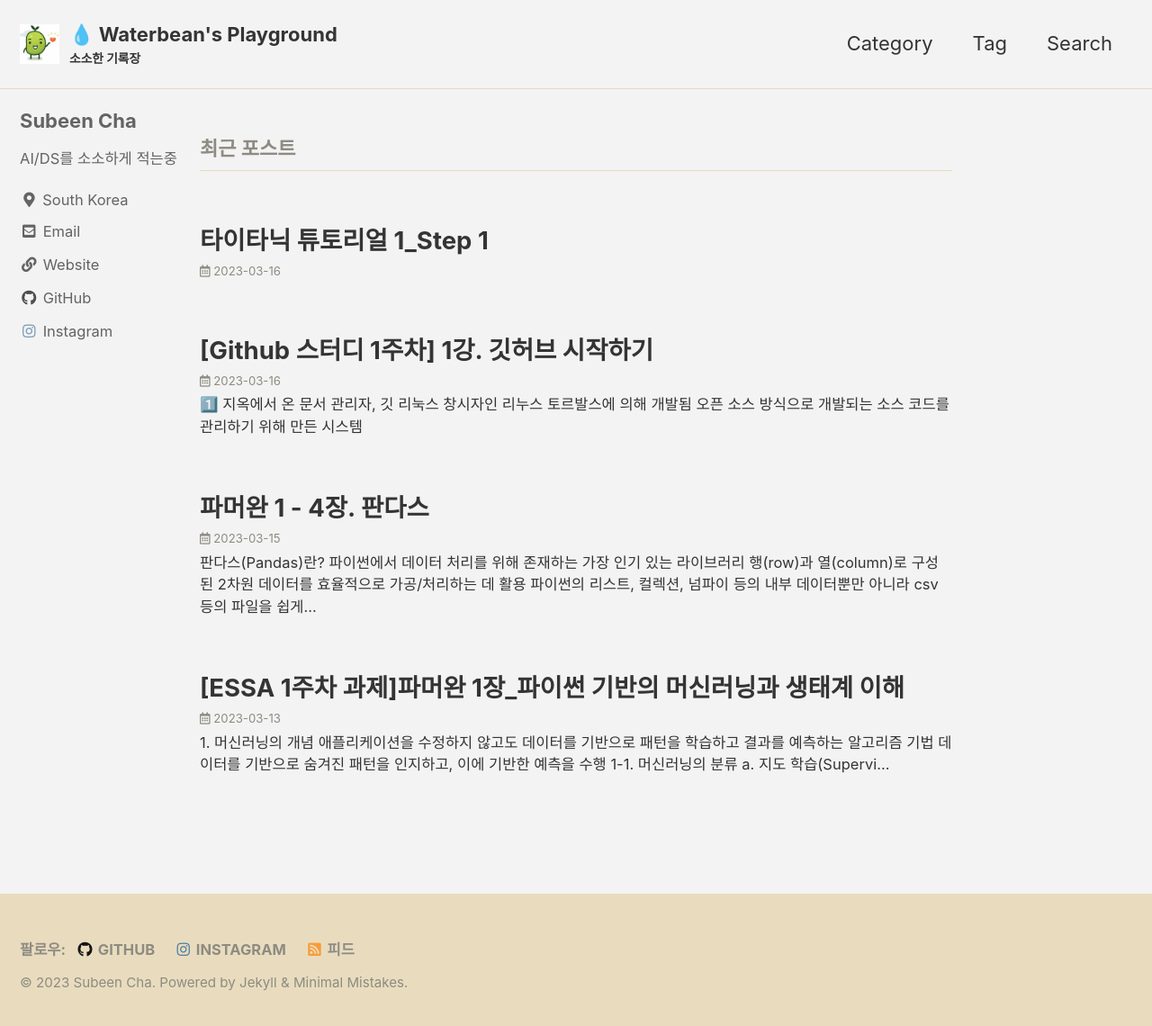
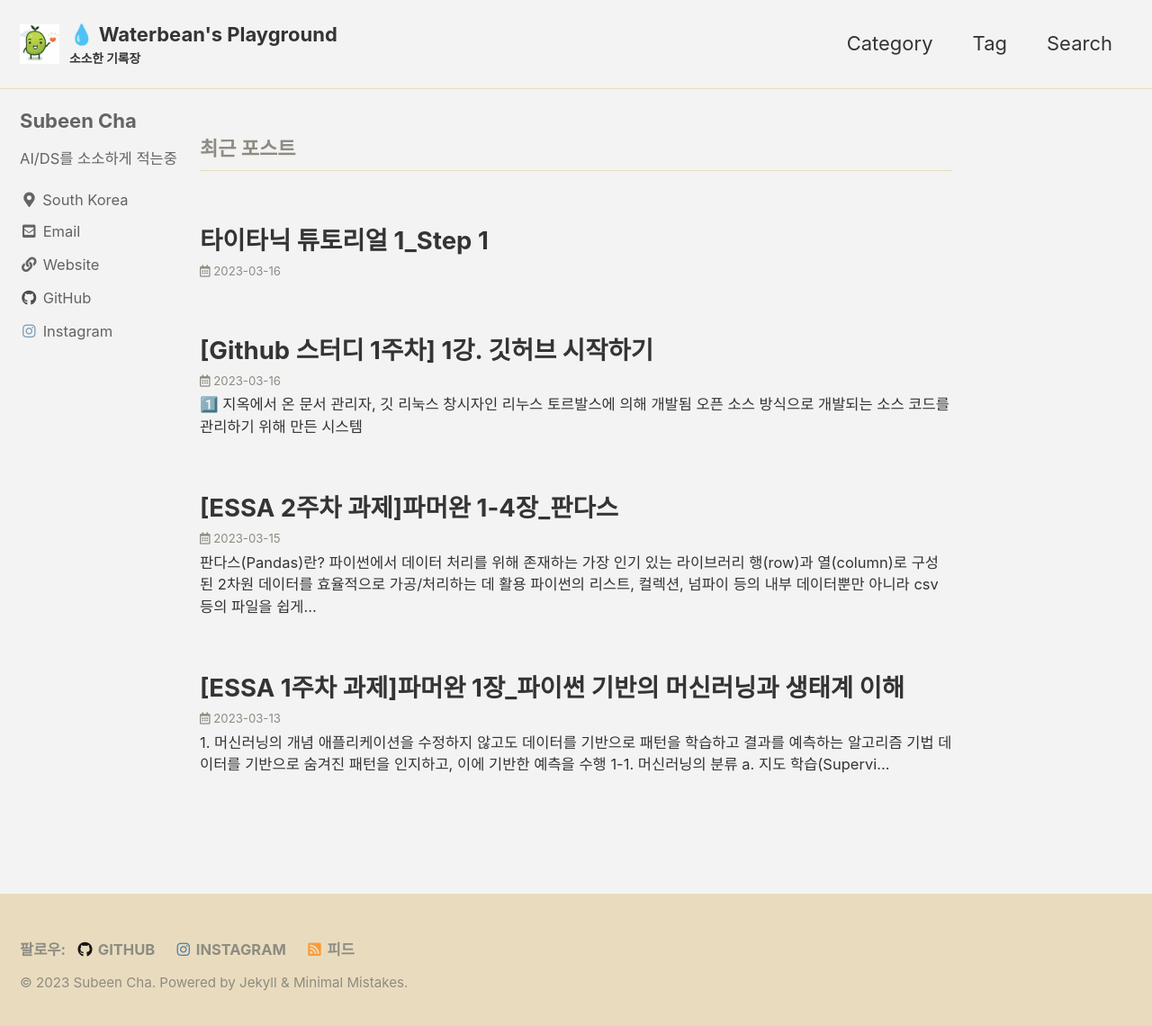
Before and after one commit to chasubeen/chasubeen.github.io, a Jekyll site: the page built from index.html, in a window 1280 px wide and 1148 px high. Shown: the top 1140 px of the window at 90% size. Built offline with Jekyll 4.4.1, drawn with Linux system fonts in a browser that asks for light colours; cached includes are drawn as plain includes; the list of posts is cut into pages by our own code.

Commit message:
File name changed

```diff
--- a/_posts/2023-03-15-pandas.md
+++ b/_posts/2023-03-15-pandas.md
@@ -1,8 +1,8 @@
 ---
 layout: single
-title:  "파머완 1 - 4장. 판다스"
+title:  "[ESSA 2주차 과제]파머완 1-4장_판다스"
 categories: ML
-tags: [study, exercise]
+tags: [ESAA, exercise]
 toc: true
 author_profile: false
 ---
```
